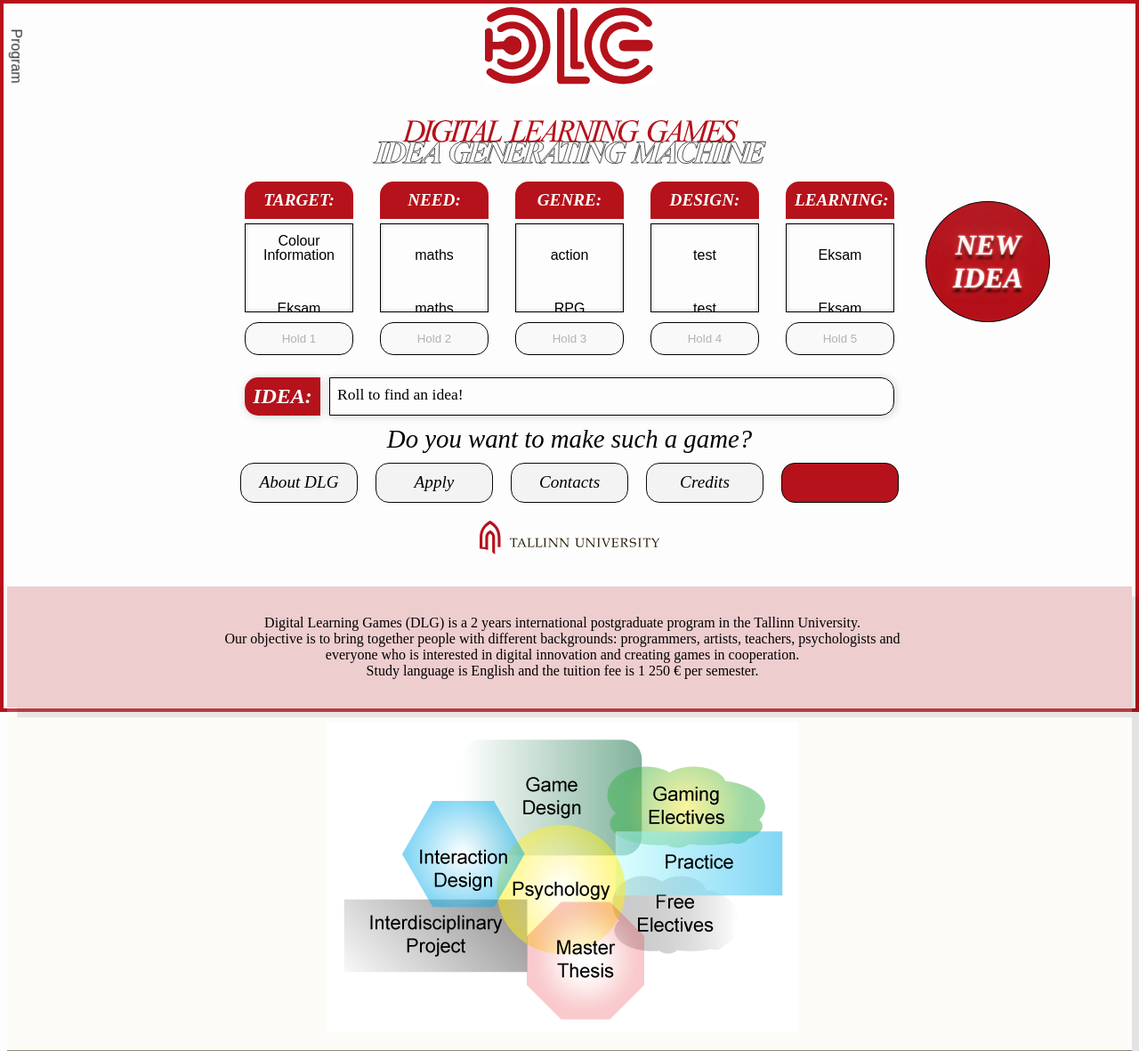
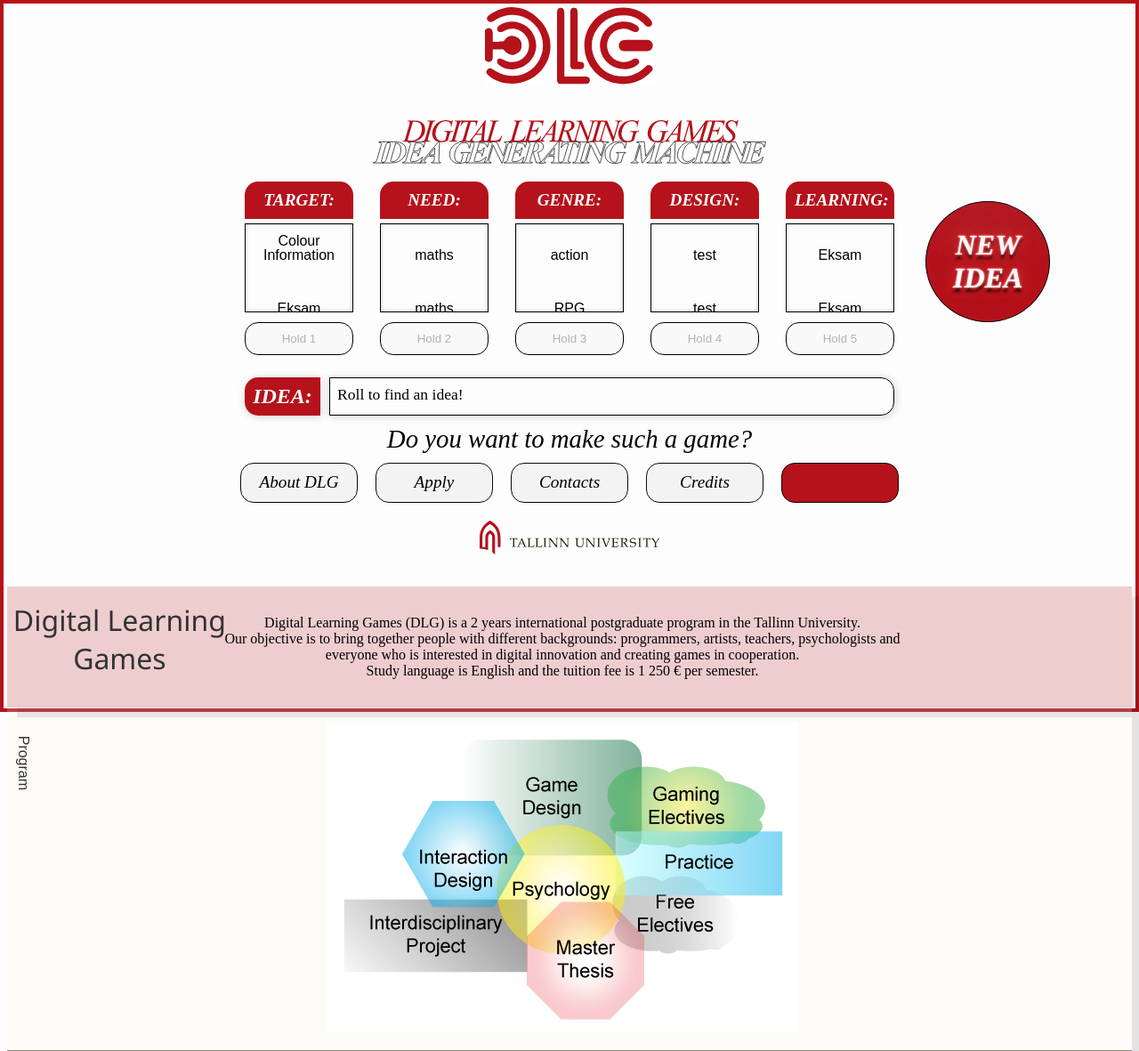
Before and after one commit to rootkris/dlgSlotMachine, a PHP site: page / in a window 1280 px wide. Shown: the top 1181 px of the page at 89% size. Run offline with PHP 8.4, Linux system fonts and the light colour scheme.

Commit message:
information updated

```diff
--- a/index.html
+++ b/index.html
@@ -115,6 +115,7 @@
 
 
 <div id="description">
+<div class="DLGHeading">Digital Learning Games</div>
 <p>Digital Learning Games (DLG) is a 2 years international postgraduate program in the Tallinn University. <br>
 Our objective is to bring together people with different backgrounds: programmers, artists, teachers, psychologists and <br>
 everyone who is interested in digital innovation and creating games in cooperation.<br>
--- a/stylesheets/game.css
+++ b/stylesheets/game.css
@@ -133,7 +133,7 @@
     padding: .7em 1.6em;
     margin: 0;
     line-height: 1;
-    position: fixed;
+    position: absolute;
     top: 0;
     left: 0;
     width: 10%;
@@ -152,6 +152,16 @@
     transform-origin: 1.8em .5em;
   }
 
+  div .DLGHeading {
+      font-size: 2em;
+      font-weight: 400;
+      font-family: 'Segoe UI', Tahoma, Geneva, Verdana, sans-serif;
+      color: #333333;
+      top: 4;
+      left: 0;
+      width: 20%;
+      position: absolute;
+  }
 
 .gameBody{
     background-color: rgb(253, 253, 253);
```
